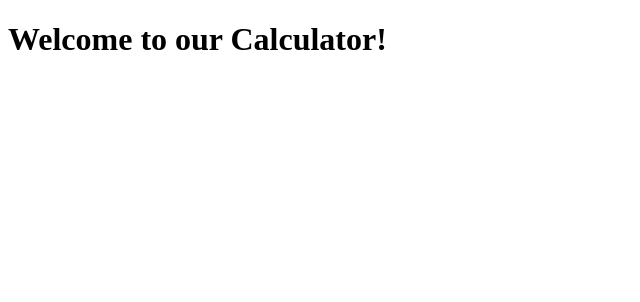
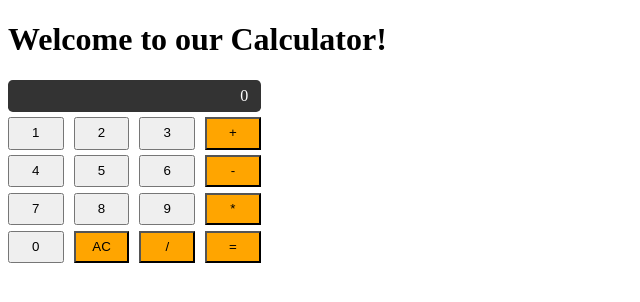
Before and after one commit to ChellyAhmed/JSCalc, a plain HTML site: page index.html in a window 1280 px wide. Shown: the whole page, without its empty margins (0-640 px from the left). Drawn offline with Linux system fonts and the light colour scheme.

Commit message:
Interface + you can write

```diff
--- /dev/null
+++ b/app.js
@@ -0,0 +1,14 @@
+
+function charWrite(btn){
+
+    console.log(btn.innerHTML);
+    displayed = document.getElementById("display").innerHTML;
+    (displayed == 0 )&& (displayed = "") ;
+    displayed = displayed.concat(btn.innerHTML);
+    document.getElementById("display").innerHTML = displayed;
+}
+
+function allClear(){
+    document.getElementById("display").innerHTML = 0;
+
+}
--- a/index.html
+++ b/index.html
@@ -4,10 +4,35 @@
     <meta charset="UTF-8">
     <meta http-equiv="X-UA-Compatible" content="IE=edge">
     <meta name="viewport" content="width=device-width, initial-scale=1.0">
+    <link rel="stylesheet" href="style.css">
     <title>Calculator</title>
 </head>
 <body>
+    <script src="app.js"></script>
+
     <h1>Welcome to our Calculator!</h1>
+<div class="calculator">
+    <div class="display" id="display">0</div>
+    <div class="buttons">
+        <button class="number" onclick="charWrite(this)">1</button>
+        <button class="number" onclick="charWrite(this)">2</button>
+        <button class="number" onclick="charWrite(this)">3</button>
+        <button class="operator" >+</button>
+        <button class="number" onclick="charWrite(this)">4</button>
+        <button class="number" onclick="charWrite(this)">5</button>
+        <button class="number" onclick="charWrite(this)">6</button>
+        <button class="operator" >-</button>
+        <button class="number" onclick="charWrite(this)">7</button>
+        <button class="number" onclick="charWrite(this)">8</button>
+        <button class="number" onclick="charWrite(this)">9</button>
+        <button class="operator" >*</button>
+        <button class="number" onclick="charWrite(this)">0</button>
+        <button class="operator" onclick="allClear()" >AC</button>
+        <button class="operator" >/</button>
+        <button class="operator" >=</button>
+
+    </div>
+</div>
 
 
 </body>
--- /dev/null
+++ b/style.css
@@ -0,0 +1,31 @@
+body
+
+.calculator{
+    width: 20%;
+}
+
+.display {
+    background-color: #333;
+    color: white;
+    line-height: 200%;
+    text-align: right;
+    padding-right: 5%;
+    margin-bottom: 2%;
+    border-radius: 0.3em;
+}
+
+.buttons {
+    display: grid;
+    grid-template-columns: 22% 22% 22% 22%;
+    grid-template-rows: auto;
+    grid-gap: 4%;
+
+}
+
+.buttons button{
+    line-height: 200%;
+}
+
+.operator {
+    background-color: orange;
+}
```
